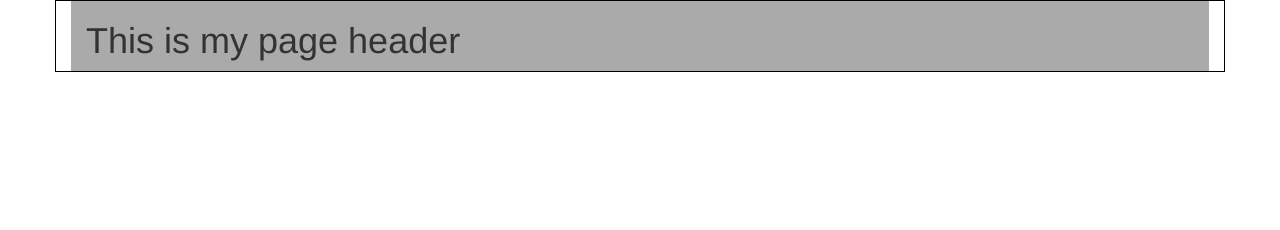
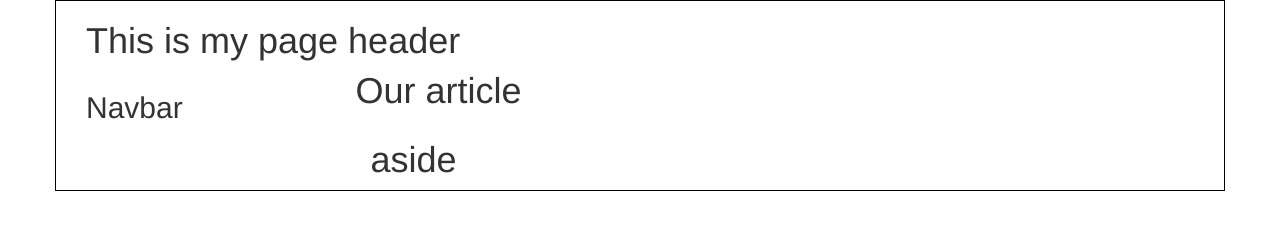
Before and after one commit to lundyc1/bootstrap_grid, a plain HTML site: page index.html in a window 1280 px wide. Drawn offline with nearby package versions, Linux system fonts and the light colour scheme.

Commit message:
Update index.html

```diff
--- a/index.html
+++ b/index.html
@@ -14,8 +14,8 @@
         border: 1px solid #000;
       }
 
-      header {
-        background-color: #AAA;
+      header article aside nav {
+        background-color: #DDD;
       }
     </style>
 
@@ -34,7 +34,17 @@
            <h1>This is my page header</h1>
         </header>
       </div>
+      <nav class="col-md-3">
+        <h2>Navbar</h2>
+      </nav>
 
+      <article class="colo-md-6">
+          <h1>Our article</h1>
+      </article>
+
+      <aside class="col-md-3">
+        <h1>aside</h1>
+      </aside>
       <div class="row>">
 
       </div>
```
